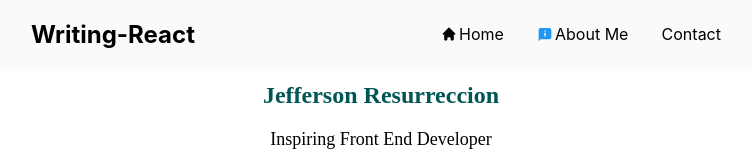
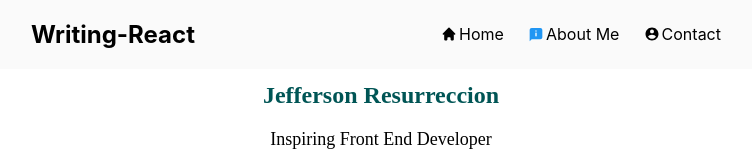
Before and after one commit to Rej327/First-writing-in-React-App, a React (Create React App) app: page /about in a window 1280 px wide. Shown: the top 160 px of the page, without its empty margins (259-1011 px from the left). Built offline with nearby package versions, Linux system fonts and the light colour scheme.

Commit message:
adding icon in contact navigation link

```diff
--- a/src/components/Navbar.js
+++ b/src/components/Navbar.js
@@ -2,7 +2,7 @@ import React from "react";
 import { Link } from "react-router-dom";
 import { HiHome } from "react-icons/hi";
 import { FcAbout } from "react-icons/fc";
-
+import { IoMdContact } from "react-icons/io";
 const Navbar = () => {
   const style = { marginBottom: "-2px", marginRight: "2px" };
 
@@ -18,11 +18,13 @@ const Navbar = () => {
             </Link>
           </div>
           <Link to="/about">
-            {" "}
             <FcAbout style={style} />
             About Me
           </Link>
-          <Link to="/contact">Contact</Link>
+          <Link to="/contact">
+            <IoMdContact style={style} />
+            Contact
+          </Link>
         </div>
       </nav>
     </div>
```
